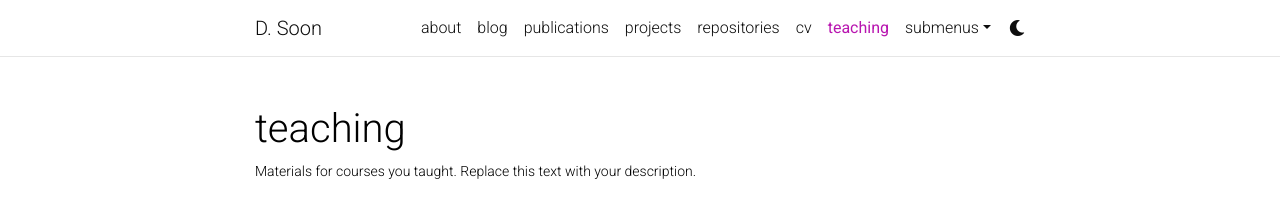
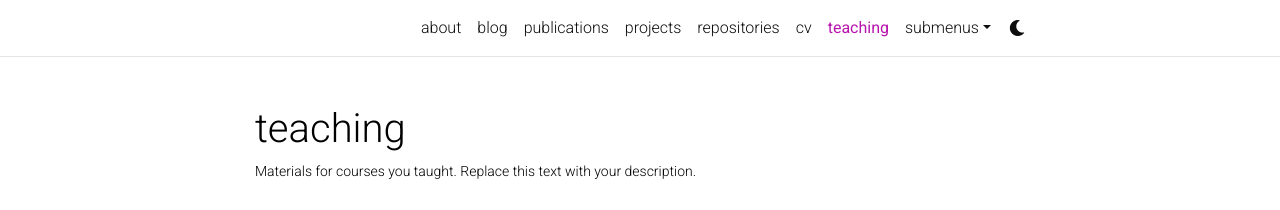
Before and after one commit to dsoon/dsoon.github.io, a Jekyll site: the page built from _pages/teaching.md, in a window 1280 px wide. Shown: the top 210 px of the page. Built offline with Jekyll 4.4.1, drawn with Linux system fonts in a browser that asks for light colours; comment, search, counter and statistics services are not loaded; a style sheet for code colours, icons or effects is not loaded.

Commit message:
Added full name and fixed GEM dependencies

```diff
--- a/Gemfile
+++ b/Gemfile
@@ -13,7 +13,6 @@
     gem 'jekyll-link-attributes'
     gem 'jekyll-twitter-plugin'
     gem 'jemoji'
-    gem 'mini_racer'
     gem 'unicode_utils'
     gem 'webrick'
 end
--- a/_config.yml
+++ b/_config.yml
@@ -2,7 +2,7 @@
 # Site settings
 # -----------------------------------------------------------------------------
 
-title: D. Soon # the website title (if blank, full name will be used instead)
+title: # the website title (if blank, full name will be used instead)
 first_name: David
 middle_name:
 last_name: Soon
```
